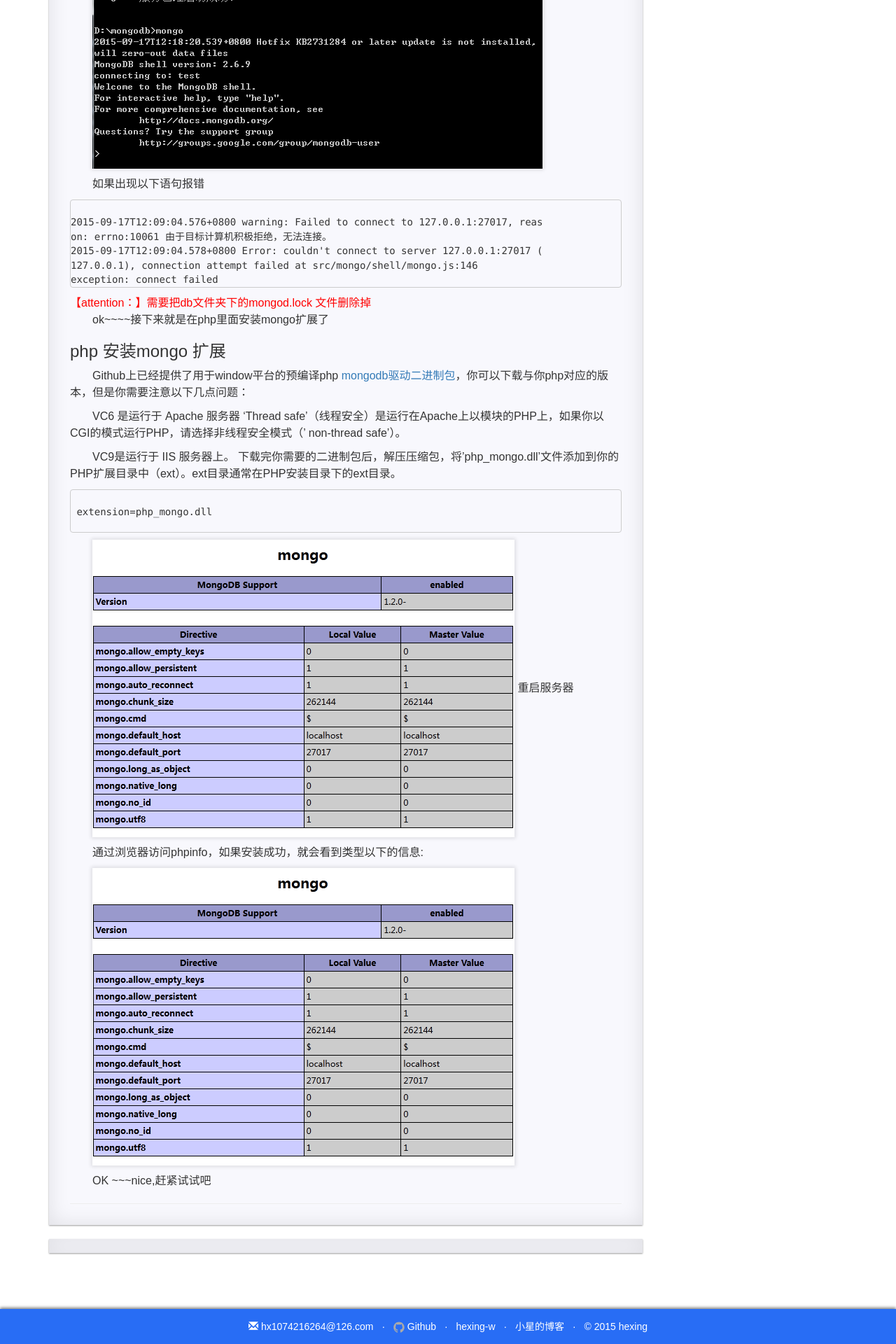
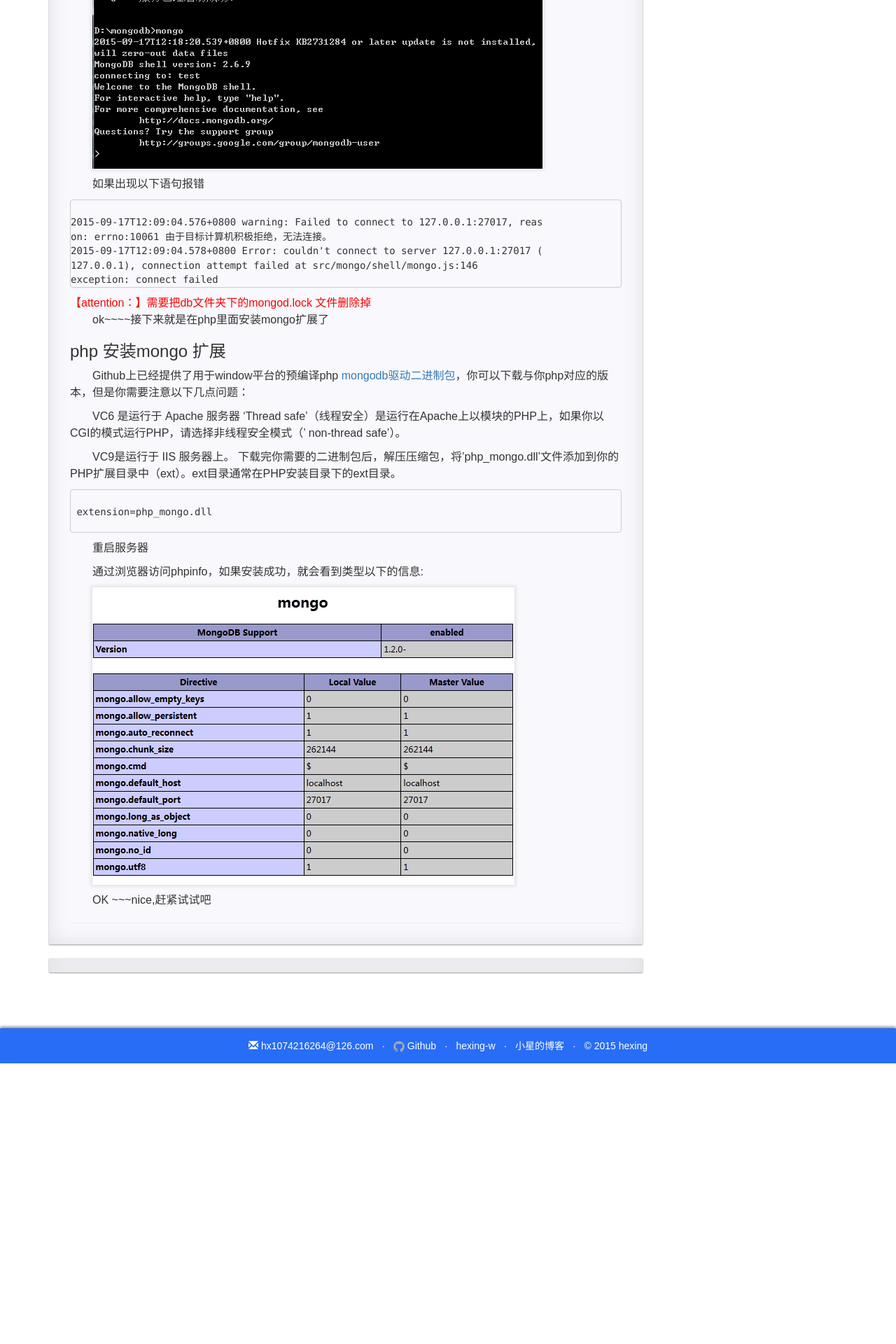
Before and after one commit to hexing-w/hexing-w.github.io, a Jekyll site: the page built from _posts/2015-09-17-windows下安装mongodb.md, in a window 1280 px wide. Shown: the part 716-2636 px from the top of the page at 70% size. Built offline with Jekyll 4.4.1, drawn with Linux system fonts in a browser that asks for light colours; nearby versions of some CDN libraries; comment, search, counter and statistics services are not loaded; a style sheet for code colours, icons or effects is not loaded; after the commit the page ends 2235 px from its top, so only the background shows below that.

Commit message:
Update 2015-09-17-windows下安装mongodb.md

```diff
--- a/_posts/2015-09-17-windows下安装mongodb.md
+++ b/_posts/2015-09-17-windows下安装mongodb.md
@@ -70,7 +70,7 @@ VC9是运行于 IIS 服务器上。
  extension=php_mongo.dll
 </code>
 </pre>
-![mongo](http://hexing-w.github.io/css/pics/mongo.png)
+
 重启服务器
 
 通过浏览器访问phpinfo，如果安装成功，就会看到类型以下的信息:
```
